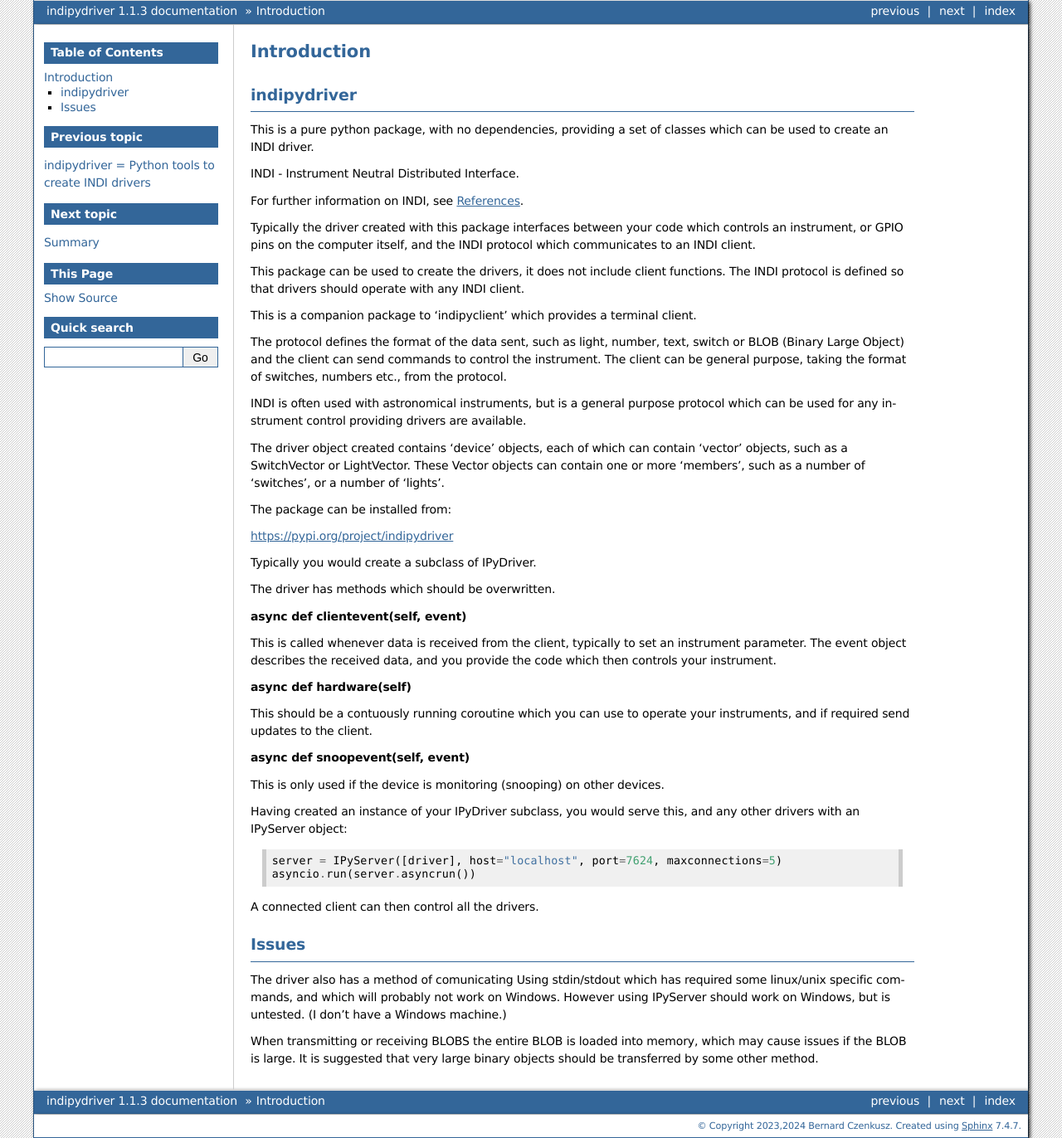
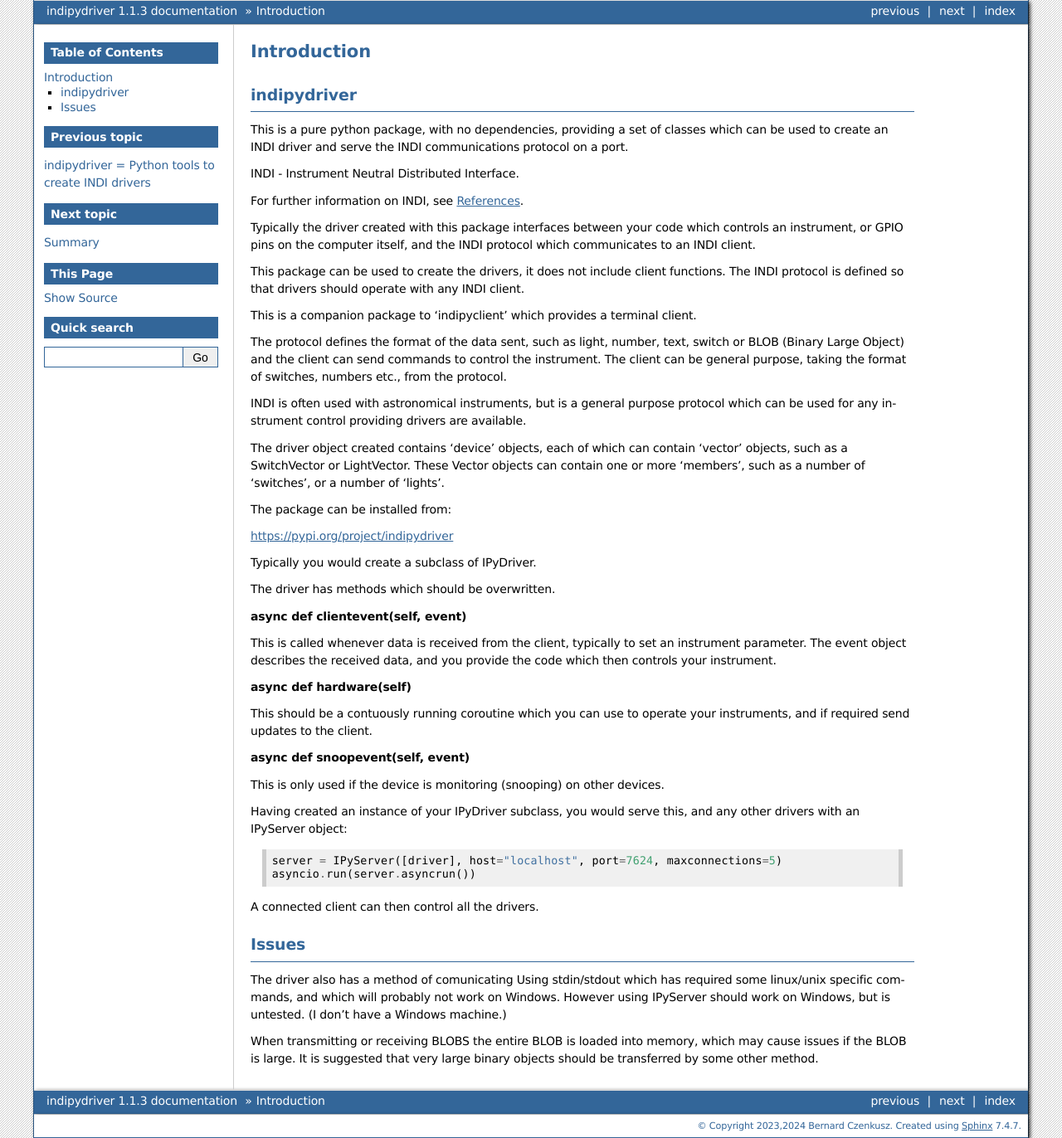
Before and after one commit to bernie-skipole/indipydriver, a Sphinx documentation site: the page built from docs/source/usage/introduction.rst, in a window 1280 px wide. Shown: the whole page at 83% size. Built offline with Sphinx 7.4.7, drawn with Linux system fonts in a browser that asks for light colours.

Commit message:
Working on documentation

```diff
--- a/docs/source/usage/introduction.rst
+++ b/docs/source/usage/introduction.rst
@@ -5,7 +5,7 @@
 indipydriver
 ^^^^^^^^^^^^
 
-This is a pure python package, with no dependencies, providing a set of classes which can be used to create an INDI driver.
+This is a pure python package, with no dependencies, providing a set of classes which can be used to create an INDI driver and serve the INDI communications protocol on a port.
 
 INDI - Instrument Neutral Distributed Interface.
 
```
Also changed, not shown: README.md (+1 -1 lines).
